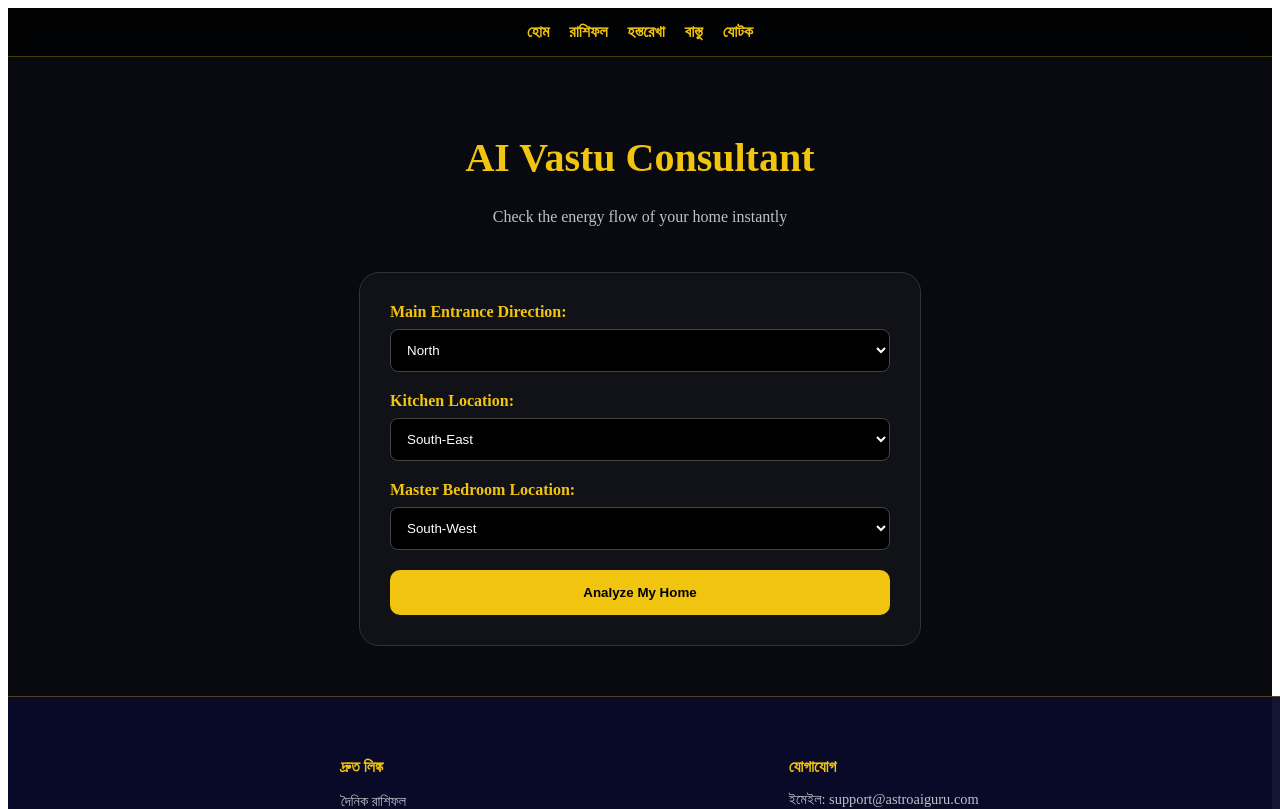
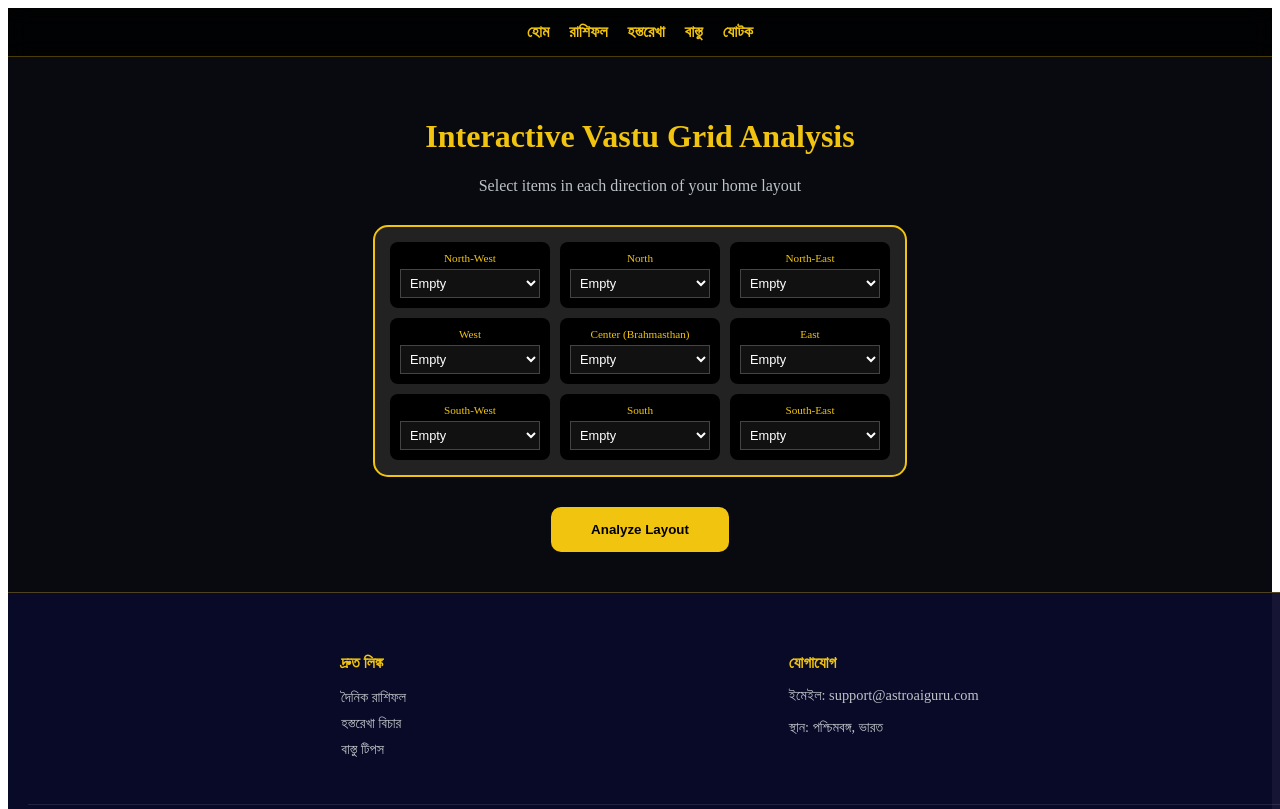
Before and after one commit to astrologyajoy-spec/astro-sit, a Next.js app: page /vastu in a window 1280 px wide. Shown: the top 809 px of the page. Built offline with nearby package versions, Linux system fonts and the light colour scheme.

Commit message:
Update vastu.js

```diff
--- a/pages/vastu.js
+++ b/pages/vastu.js
@@ -5,36 +5,46 @@ import Footer from '../components/Footer';
 export default function Vastu() {
   const [report, setReport] = useState(null);
 
-  const analyzeVastu = (e) => {
-    e.preventDefault();
-    const entrance = e.target.entrance.value;
-    const kitchen = e.target.kitchen.value;
-    const bedroom = e.target.bedroom.value;
+  // ৯টি জোনের জন্য স্টেট (North-West to South-East)
+  const [grid, setGrid] = useState(Array(9).fill("Empty"));
 
-    // Vastu Logic Simulation
-    let score = 0;
+  const zones = [
+    "North-West", "North", "North-East",
+    "West", "Center (Brahmasthan)", "East",
+    "South-West", "South", "South-East"
+  ];
+
+  const items = ["Empty", "Kitchen", "Toilet", "Master Bedroom", "Pooja Room", "Living Room", "Staircase", "Main Entrance"];
+
+  const handleSelect = (index, value) => {
+    const newGrid = [...grid];
+    newGrid[index] = value;
+    setGrid(newGrid);
+  };
+
+  const analyzeGridVastu = () => {
     let suggestions = [];
+    let score = 100;
 
-    if (entrance === "North" || entrance === "East") {
-      score += 35;
-      suggestions.push("✅ Entrance is in a very auspicious direction.");
-    } else {
-      suggestions.push("❌ Main entrance could be better in North or East.");
+    // কিছু গুরুত্বপূর্ণ বাস্তু লজিক
+    if (grid[2] !== "Pooja Room" && grid[2] !== "Empty") {
+      suggestions.push("⚠️ North-East (Ishanya): Best for Pooja Room. Avoid Toilet/Kitchen here.");
+      score -= 15;
+    }
+    if (grid[8] !== "Kitchen" && grid[8] !== "Empty") {
+      suggestions.push("⚠️ South-East (Agneya): Ideal for Kitchen (Fire zone).");
+      score -= 15;
+    }
+    if (grid[6] !== "Master Bedroom" && grid[6] !== "Empty") {
+      suggestions.push("⚠️ South-West (Nairutya): Best for Master Bedroom or heavy items.");
+      score -= 15;
+    }
+    if (grid[1] === "Toilet" || grid[4] === "Toilet") {
+      suggestions.push("❌ Center or North: Toilet here can cause health or financial blockages.");
+      score -= 20;
     }
 
-    if (kitchen === "South-East") {
-      score += 35;
-      suggestions.push("✅ Kitchen is perfectly placed in the Fire zone.");
-    } else {
-      suggestions.push("❌ Kitchen in " + kitchen + " may cause health or financial issues.");
-    }
-
-    if (bedroom === "South-West") {
-      score += 30;
-      suggestions.push("✅ Master Bedroom is in the correct stability zone.");
-    } else {
-      suggestions.push("❌ Consider moving the Master Bedroom to the South-West.");
-    }
+    if (suggestions.length === 0) suggestions.push("✅ Your basic layout looks Vastu compliant!");
 
     setReport({ score, suggestions });
   };
@@ -43,58 +53,55 @@ export default function Vastu() {
     <div style={{ display: 'flex', flexDirection: 'column', minHeight: '100vh', background: '#090a0f', color: '#fff' }}>
       <Header />
 
-      <main style={{ flex: 1, padding: '50px 20px', textAlign: 'center' }}>
-        <h1 style={{ color: '#f1c40f', fontSize: '2.5rem' }}>AI Vastu Consultant</h1>
-        <p style={{ color: '#bdc3c7' }}>Check the energy flow of your home instantly</p>
+      <main style={{ flex: 1, padding: '40px 20px', textAlign: 'center' }}>
+        <h1 style={{ color: '#f1c40f' }}>Interactive Vastu Grid Analysis</h1>
+        <p style={{ color: '#bdc3c7', marginBottom: '30px' }}>Select items in each direction of your home layout</p>
 
 
 
-        <form onSubmit={analyzeVastu} style={formStyle}>
-          <div style={inputGroup}>
-            <label style={labelStyle}>Main Entrance Direction:</label>
-            <select name="entrance" style={selectStyle}>
-              <option>North</option>
-              <option>South</option>
-              <option>East</option>
-              <option>West</option>
-              <option>North-East</option>
-            </select>
-          </div>
+        {/* ৩x৩ বর্গাকার গ্রিড */}
+        <div style={{
+          display: 'grid',
+          gridTemplateColumns: 'repeat(3, 1fr)',
+          gap: '10px',
+          maxWidth: '500px',
+          margin: '0 auto',
+          background: '#222',
+          padding: '15px',
+          borderRadius: '15px',
+          border: '2px solid #f1c40f'
+        }}>
+          {grid.map((cell, index) => (
+            <div key={index} style={{
+              background: '#000',
+              padding: '10px',
+              borderRadius: '8px',
+              display: 'flex',
+              flexDirection: 'column',
+              gap: '5px'
+            }}>
+              <span style={{ fontSize: '0.7rem', color: '#f1c40f' }}>{zones[index]}</span>
+              <select
+                onChange={(e) => handleSelect(index, e.target.value)}
+                style={{ background: '#111', color: '#fff', border: '1px solid #444', fontSize: '0.8rem', padding: '5px' }}
+              >
+                {items.map(item => <option key={item} value={item}>{item}</option>)}
+              </select>
+            </div>
+          ))}
+        </div>
 
-          <div style={inputGroup}>
-            <label style={labelStyle}>Kitchen Location:</label>
-            <select name="kitchen" style={selectStyle}>
-              <option>South-East</option>
-              <option>North-West</option>
-              <option>North-East</option>
-              <option>South-West</option>
-            </select>
-          </div>
-
-          <div style={inputGroup}>
-            <label style={labelStyle}>Master Bedroom Location:</label>
-            <select name="bedroom" style={selectStyle}>
-              <option>South-West</option>
-              <option>North-East</option>
-              <option>South-East</option>
-              <option>North-West</option>
-            </select>
-          </div>
-
-          <button type="submit" style={btnStyle}>Analyze My Home</button>
-        </form>
+        <button onClick={analyzeGridVastu} style={{
+          marginTop: '30px', padding: '15px 40px', background: '#f1c40f',
+          color: '#000', fontWeight: 'bold', border: 'none', borderRadius: '10px', cursor: 'pointer'
+        }}>Analyze Layout</button>
 
         {report && (
-          <div style={reportBox}>
-            <h2 style={{ color: '#f1c40f' }}>Vastu Compliance Score: {report.score}%</h2>
+          <div style={{ marginTop: '40px', background: 'rgba(241, 196, 15, 0.1)', padding: '30px', borderRadius: '20px', border: '1px solid #f1c40f', maxWidth: '600px', margin: '30px auto' }}>
+            <h2>Vastu Score: {report.score}/100</h2>
             <div style={{ textAlign: 'left', marginTop: '20px' }}>
-              {report.suggestions.map((s, i) => (
-                <p key={i} style={{ marginBottom: '10px' }}>{s}</p>
-              ))}
+              {report.suggestions.map((s, i) => <p key={i} style={{ marginBottom: '10px' }}>{s}</p>)}
             </div>
-            <p style={{ fontSize: '0.9rem', color: '#888', marginTop: '20px' }}>
-              *This is an AI-generated basic analysis. For serious issues, consult a professional.
-            </p>
           </div>
         )}
       </main>
@@ -103,14 +110,3 @@ export default function Vastu() {
     </div>
   );
 }
-
-// Styles
-const formStyle = {
-  background: 'rgba(255,255,255,0.03)', padding: '30px', borderRadius: '20px',
-  display: 'inline-block', width: '100%', maxWidth: '500px', border: '1px solid #333', marginTop: '30px'
-};
-const inputGroup = { marginBottom: '20px', textAlign: 'left' };
-const labelStyle = { display: 'block', marginBottom: '8px', color: '#f1c40f', fontWeight: 'bold' };
-const selectStyle = { width: '100%', padding: '12px', borderRadius: '8px', background: '#000', color: '#fff', border: '1px solid #444' };
-const btnStyle = { width: '100%', padding: '15px', background: '#f1c40f', color: '#000', fontWeight: 'bold', border: 'none', borderRadius: '10px', cursor: 'pointer' };
-const reportBox = { marginTop: '40px', padding: '30px', border: '2px solid #f1c40f', borderRadius: '20px', maxWidth: '600px', margin: '40px auto', background: '#111' };
```
